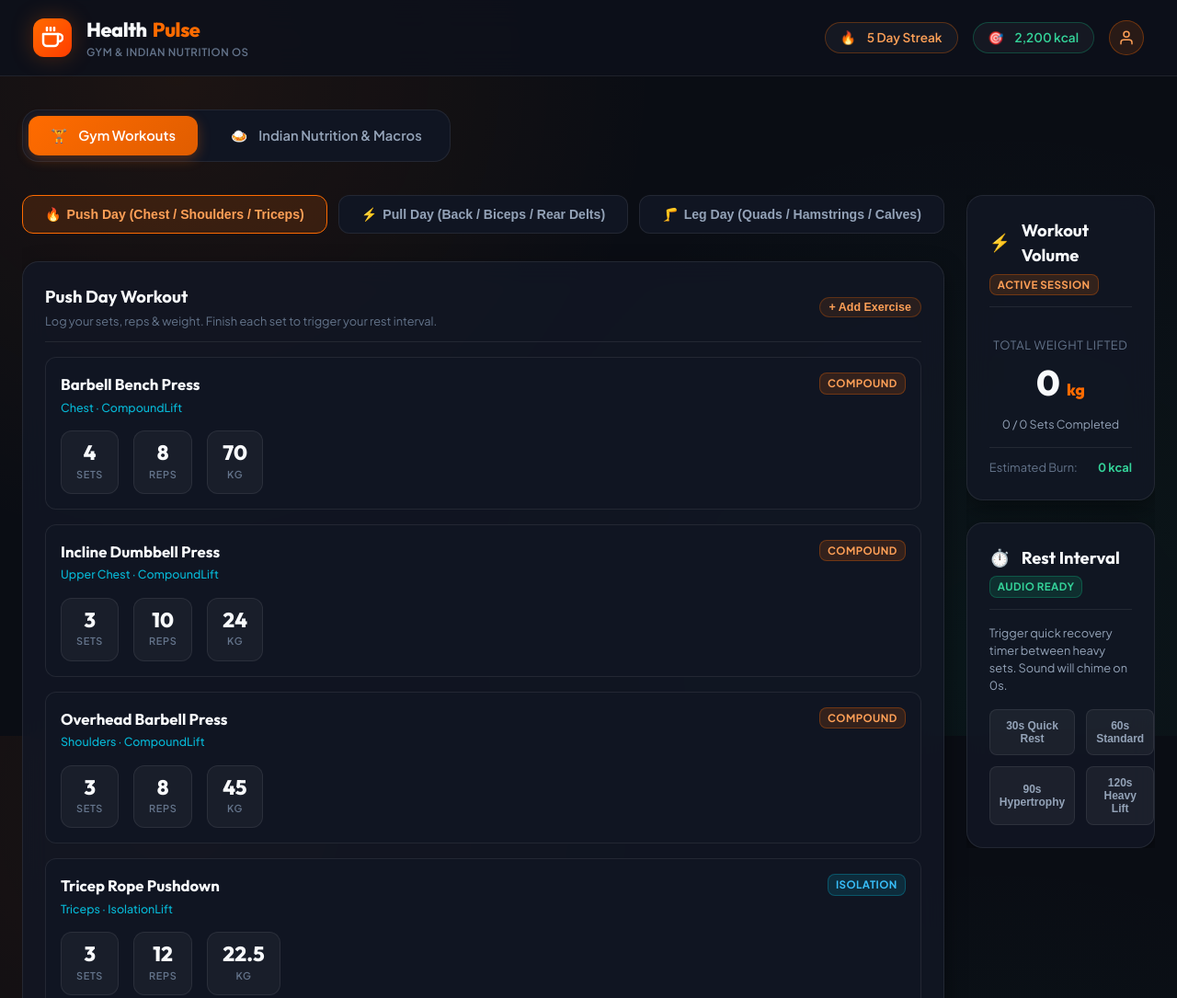
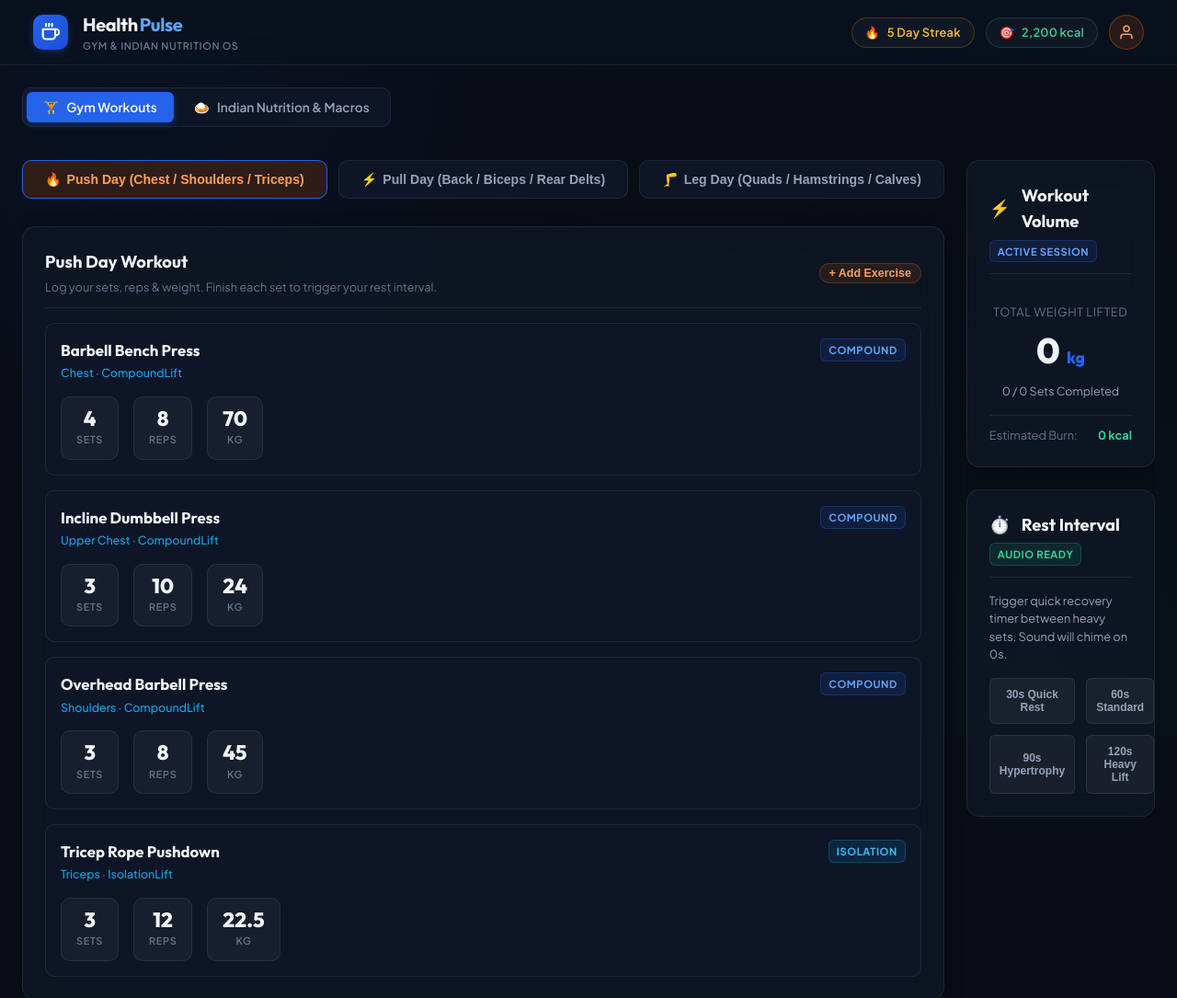
Before and after one commit to Kunal-arora0/HealthPulse, a plain HTML site: page index.html in a window 1280 px wide. Shown: the top 1085 px of the page at 92% size. Drawn offline with Linux system fonts and the light colour scheme.

Commit message:
style: refine design system tokens to precision dark slate theme
- Switch primary accent from saffron/orange to athletic cobalt blue
- Add subtle/hover variants for all accent colors
- Tighten border radii (sm: 8→6, md: 12→10, lg: 18→14, xl: 24→20)
- Add card hover, border-accent, and danger-subtle tokens
- Rework shadow elevations for crisper depth perception
- Update color palette comment from 'Gym Obsidian' to 'Precision Dark Slate'

```diff
--- a/css/main.css
+++ b/css/main.css
@@ -1,5 +1,6 @@
 /* ==========================================================================
-   HealthPulse (स्वास्थ्य Pulse) - Main Stylesheet
+   HealthPulse - Main Stylesheet
+   Theme: Professional Dark Slate & Athletic Cobalt
    ========================================================================== */
 
 @import url('https://fonts.googleapis.com/css2?family=Outfit:wght@400;500;600;700;800&family=Plus+Jakarta+Sans:wght@400;500;600;700&family=JetBrains+Mono:wght@400;600&display=swap');
@@ -14,7 +15,6 @@
 
 html {
   font-size: 16px;
-  scroll-behavior: smooth;
   color-scheme: dark;
 }
 
@@ -26,10 +26,19 @@ body {
   line-height: 1.5;
   -webkit-font-smoothing: antialiased;
   -moz-osx-font-smoothing: grayscale;
+  position: relative;
+}
+
+/* Isolated GPU fixed background layer - fixes scroll stutter & repaints */
+body::before {
+  content: '';
+  position: fixed;
+  inset: 0;
+  pointer-events: none;
+  z-index: -1;
   background-image:
-    radial-gradient(circle at 15% 10%, rgba(255, 107, 0, 0.08) 0%, transparent 40%),
-    radial-gradient(circle at 85% 90%, rgba(16, 185, 129, 0.06) 0%, transparent 45%);
-  background-attachment: fixed;
+    radial-gradient(circle at 12% 8%, rgba(37, 99, 235, 0.05) 0%, transparent 40%),
+    radial-gradient(circle at 88% 92%, rgba(16, 185, 129, 0.03) 0%, transparent 45%);
 }
 
 /* App Header & Navigation */
@@ -41,7 +50,7 @@ body {
   backdrop-filter: blur(16px);
   -webkit-backdrop-filter: blur(16px);
   border-bottom: 1px solid var(--border-subtle);
-  padding: var(--space-md) var(--space-xl);
+  padding: var(--space-sm) var(--space-xl);
   display: flex;
   align-items: center;
   justify-content: space-between;
@@ -56,70 +65,75 @@ body {
 }
 
 .brand-logo {
-  width: 42px;
-  height: 42px;
+  width: 38px;
+  height: 38px;
   border-radius: var(--radius-md);
-  background: linear-gradient(135deg, var(--accent-saffron), #FF3D00);
+  background: linear-gradient(135deg, var(--accent-primary), var(--accent-primary-hover));
   display: flex;
   align-items: center;
   justify-content: center;
   color: white;
-  box-shadow: var(--shadow-glow-saffron);
+  box-shadow: 0 2px 10px rgba(37, 99, 235, 0.3);
 }
 
 .brand-logo svg {
-  width: 24px;
-  height: 24px;
+  width: 20px;
+  height: 20px;
 }
 
 .brand-text h1 {
   font-family: var(--font-display);
-  font-size: 1.35rem;
-  font-weight: 800;
+  font-size: 1.25rem;
+  font-weight: 700;
   letter-spacing: -0.02em;
   color: var(--text-primary);
   display: flex;
   align-items: center;
-  gap: var(--space-xs);
+  gap: 2px;
 }
 
 .brand-text h1 span {
-  color: var(--accent-saffron);
+  color: var(--accent-primary-light);
 }
 
 .brand-subtitle {
-  font-size: 0.72rem;
+  font-size: 0.68rem;
   color: var(--text-muted);
   font-weight: 600;
-  letter-spacing: 0.05em;
+  letter-spacing: 0.06em;
   text-transform: uppercase;
 }
 
 .header-stats {
   display: flex;
   align-items: center;
-  gap: var(--space-md);
+  gap: var(--space-sm);
 }
 
 .stat-pill {
   display: flex;
   align-items: center;
-  gap: var(--space-sm);
-  background: rgba(255, 255, 255, 0.04);
+  gap: 8px;
+  background: rgba(255, 255, 255, 0.03);
   border: 1px solid var(--border-subtle);
-  padding: var(--space-xs) var(--space-md);
+  padding: 6px 14px;
   border-radius: var(--radius-full);
-  font-size: 0.85rem;
+  font-size: 0.8rem;
   font-weight: 600;
+  letter-spacing: 0.02em;
+}
+
+.stat-pill .inline-svg {
+  flex-shrink: 0;
 }
 
 .stat-pill.streak {
-  border-color: rgba(255, 107, 0, 0.3);
-  color: #FFA057;
+  border-color: rgba(245, 158, 11, 0.25);
+  color: #FBBF24;
 }
 
 .stat-pill.calories-pill {
-  border-color: rgba(16, 185, 129, 0.3);
+  border-color: rgba(16, 185, 129, 0.25);
   color: #34D399;
 }
 
@@ -127,7 +141,7 @@ body {
 .app-container {
   max-width: 1320px;
   margin: 0 auto;
-  padding: var(--space-xl) var(--space-lg);
+  padding: var(--space-lg) var(--space-lg) var(--space-2xl);
   display: flex;
   flex-direction: column;
   gap: var(--space-xl);
@@ -137,11 +151,11 @@ body {
 /* Nav Tabs */
 .tab-navigation {
   display: flex;
-  gap: var(--space-sm);
+  gap: 4px;
   background: var(--bg-surface);
   border: 1px solid var(--border-subtle);
-  padding: var(--space-xs);
-  border-radius: var(--radius-lg);
+  padding: 4px;
+  border-radius: var(--radius-md);
   align-self: flex-start;
 }
 
@@ -150,15 +164,21 @@ body {
   border: none;
   color: var(--text-secondary);
   font-family: var(--font-main);
-  font-size: 0.92rem;
+  font-size: 0.86rem;
   font-weight: 600;
-  padding: var(--space-sm) var(--space-lg);
-  border-radius: var(--radius-md);
+  padding: 8px 18px;
+  border-radius: var(--radius-sm);
   cursor: pointer;
   display: flex;
   align-items: center;
-  gap: var(--space-sm);
+  gap: 8px;
   transition: all var(--transition-fast);
+}
+
+.tab-btn .inline-svg {
+  width: 16px;
+  height: 16px;
+  stroke: currentColor;
 }
 
 .tab-btn:hover {
@@ -167,9 +187,9 @@ body {
 }
 
 .tab-btn.active {
-  background: linear-gradient(135deg, var(--accent-saffron), var(--accent-saffron-dark));
-  color: white;
-  box-shadow: 0 4px 14px rgba(255, 107, 0, 0.3);
+  background: var(--accent-primary);
+  color: #FFFFFF;
+  box-shadow: 0 2px 8px rgba(37, 99, 235, 0.35);
 }
 
 /* Section Grid Layout */
@@ -181,7 +201,6 @@ body {
   overflow: hidden;
 }
 
-/* Sidebar never overflows its column */
 .workout-sidebar {
   min-width: 0;
   overflow: hidden;
@@ -215,29 +234,88 @@ body {
   justify-content: space-between;
 }
 
+/* Clean Professional Badges */
 .badge {
-  font-size: 0.72rem;
+  font-size: 0.7rem;
   font-weight: 700;
   text-transform: uppercase;
-  padding: 2px 8px;
+  padding: 3px 8px;
   border-radius: var(--radius-sm);
-  letter-spacing: 0.04em;
+  letter-spacing: 0.05em;
+  display: inline-flex;
+  align-items: center;
+  gap: 4px;
 }
 
-.badge-saffron {
-  background: rgba(255, 107, 0, 0.15);
-  color: #FFA057;
-  border: 1px solid rgba(255, 107, 0, 0.3);
+.badge-saffron,
+.badge-blue {
+  background: rgba(37, 99, 235, 0.12);
+  color: #60A5FA;
+  border: 1px solid rgba(37, 99, 235, 0.28);
 }
 
 .badge-emerald {
-  background: rgba(16, 185, 129, 0.15);
+  background: rgba(16, 185, 129, 0.12);
   color: #34D399;
-  border: 1px solid rgba(16, 185, 129, 0.3);
+  border: 1px solid rgba(16, 185, 129, 0.28);
 }
 
 .badge-cyan {
-  background: rgba(6, 182, 212, 0.15);
+  background: rgba(14, 165, 233, 0.12);
   color: #38BDF8;
-  border: 1px solid rgba(6, 182, 212, 0.3);
+  border: 1px solid rgba(14, 165, 233, 0.28);
 }
+
+.badge-amber {
+  background: rgba(245, 158, 11, 0.12);
+  color: #FBBF24;
+  border: 1px solid rgba(245, 158, 11, 0.28);
+}
+
+.badge-danger {
+  background: rgba(239, 68, 68, 0.12);
+  color: #F87171;
+  border: 1px solid rgba(239, 68, 68, 0.28);
+}
+
+/* FSSAI Standard Diet Indicator (Replaces emojis) */
+.diet-indicator {
+  display: inline-flex;
+  align-items: center;
+  justify-content: center;
+  width: 14px;
+  height: 14px;
+  border-radius: 3px;
+  flex-shrink: 0;
+  vertical-align: middle;
+}
+
+.diet-indicator.veg {
+  border: 1.5px solid #10B981;
+}
+
+.diet-indicator.veg::after {
+  content: '';
+  width: 6px;
+  height: 6px;
+  border-radius: 50%;
+  background: #10B981;
+}
+
+.diet-indicator.non-veg {
+  border: 1.5px solid #EF4444;
+}
+
+.diet-indicator.non-veg::after {
+  content: '';
+  width: 6px;
+  height: 6px;
+  border-radius: 50%;
+  background: #EF4444;
+}
+
+/* Micro SVGs styling */
+.inline-svg {
+  display: inline-block;
+  vertical-align: middle;
+}
--- a/css/variables.css
+++ b/css/variables.css
@@ -1,6 +1,6 @@
 /* ==========================================================================
-   HealthPulse (स्वास्थ्य Pulse) - Design System Tokens & CSS Variables
-   Theme: Gym Obsidian, Energetic Saffron, Ayurvedic Emerald & Cyan
+   HealthPulse - Design System Tokens & CSS Variables
+   Theme: Precision Dark Slate, Athletic Cobalt, Minimal Accents
    ========================================================================== */
 
 :root {
@@ -9,35 +9,51 @@
   --font-display: 'Outfit', -apple-system, BlinkMacSystemFont, 'Segoe UI', sans-serif;
   --font-mono: 'JetBrains Mono', monospace;
 
-  /* Color Palette - Dark Obsidian Gym Theme */
-  --bg-body: #0A0D14;
-  --bg-surface: #101522;
-  --bg-card: rgba(18, 24, 38, 0.78);
-  --bg-glass-heavy: rgba(13, 17, 27, 0.88);
-  --bg-overlay: rgba(5, 8, 15, 0.82);
+  /* Color Palette - Precision Dark Slate */
+  --bg-body: #090D16;
+  --bg-surface: #0E1526;
+  --bg-card: rgba(16, 24, 40, 0.72);
+  --bg-card-hover: rgba(22, 33, 56, 0.85);
+  --bg-glass-heavy: rgba(11, 17, 30, 0.90);
+  --bg-overlay: rgba(5, 8, 15, 0.85);
 
-  /* Borders */
+  /* Crisp Borders */
   --border-subtle: rgba(255, 255, 255, 0.08);
-  --border-light: rgba(255, 255, 255, 0.16);
+  --border-light: rgba(255, 255, 255, 0.14);
+  --border-accent: rgba(59, 130, 246, 0.35);
 
-  /* Text Colors */
-  --text-primary: #F8FAFC;
+  /* High-Contrast Typography */
+  --text-primary: #F1F5F9;
   --text-secondary: #94A3B8;
   --text-muted: #64748B;
 
-  /* Accent Colors */
-  --accent-saffron: #FF6B00;
-  --accent-saffron-dark: #E05D00;
-  --accent-saffron-glow: rgba(255, 107, 0, 0.35);
+  /* Primary Accent - Precision Athletic Cobalt */
+  --accent-primary: #2563EB;
+  --accent-primary-hover: #1D4ED8;
+  --accent-primary-light: #60A5FA;
+  --accent-primary-subtle: rgba(37, 99, 235, 0.12);
+  --accent-primary-border: rgba(37, 99, 235, 0.28);
+
+  /* Legacy alias mapped to professional cobalt */
+  --accent-saffron: #2563EB;
+  --accent-saffron-dark: #1D4ED8;
+  --accent-saffron-glow: rgba(37, 99, 235, 0.25);
+
+  /* Functional Accents */
   --accent-emerald: #10B981;
-  --accent-cyan: #06B6D4;
+  --accent-emerald-subtle: rgba(16, 185, 129, 0.12);
+  --accent-amber: #F59E0B;
+  --accent-amber-subtle: rgba(245, 158, 11, 0.12);
+  --accent-cyan: #0EA5E9;
+  --accent-cyan-subtle: rgba(14, 165, 233, 0.12);
   --accent-danger: #EF4444;
+  --accent-danger-subtle: rgba(239, 68, 68, 0.12);
 
-  /* Shadows & Glows */
-  --shadow-sm: 0 2px 8px rgba(0, 0, 0, 0.25);
-  --shadow-md: 0 8px 24px rgba(0, 0, 0, 0.4);
-  --shadow-lg: 0 16px 40px rgba(0, 0, 0, 0.6);
-  --shadow-glow-saffron: 0 0 24px rgba(255, 107, 0, 0.25);
+  /* Subtle Crisp Elevations */
+  --shadow-sm: 0 1px 3px rgba(0, 0, 0, 0.35);
+  --shadow-md: 0 6px 20px rgba(0, 0, 0, 0.45);
+  --shadow-lg: 0 14px 36px rgba(0, 0, 0, 0.65);
+  --shadow-glow-saffron: 0 0 18px rgba(37, 99, 235, 0.25);
 
   /* Spacing Scale */
   --space-2xs: 4px;
@@ -49,10 +65,10 @@
   --space-2xl: 48px;
 
   /* Border Radii */
-  --radius-sm: 8px;
-  --radius-md: 12px;
-  --radius-lg: 18px;
-  --radius-xl: 24px;
+  --radius-sm: 6px;
+  --radius-md: 10px;
+  --radius-lg: 14px;
+  --radius-xl: 20px;
   --radius-full: 9999px;
 
   /* Transitions */
```
